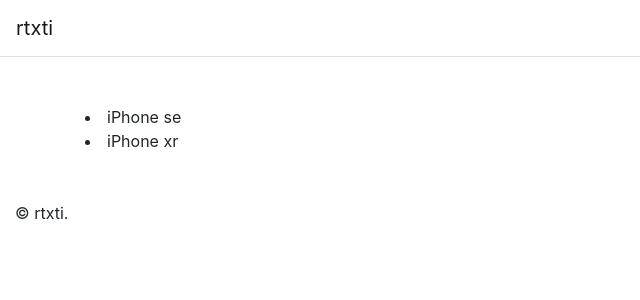
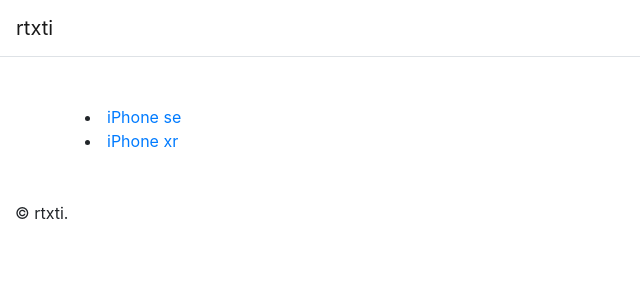
Before and after one commit to rtxti/www, a Jekyll site: the page built from _smartphones/apple/index.html, in a window 1280 px wide. Shown: the top 300 px of the page, without its empty margins (0-640 px from the left). Built offline with Jekyll 4.4.1, drawn with Linux system fonts in a browser that asks for light colours.

Commit message:
Update index.html

```diff
--- a/_smartphones/apple/index.html
+++ b/_smartphones/apple/index.html
@@ -6,6 +6,6 @@ title: Apple
 <div class="container">
   {% assign phone-by-brand = site.smartphones | where: "brand", "apple" %}
   {% for phone in phone-by-brand %}
-  <li>{{ phone.title }}</li>
+  <li><a href="{{ phone.url | relative_url }}">{{ phone.title }}</a></li>
   {% endfor %}
 </div>
```
